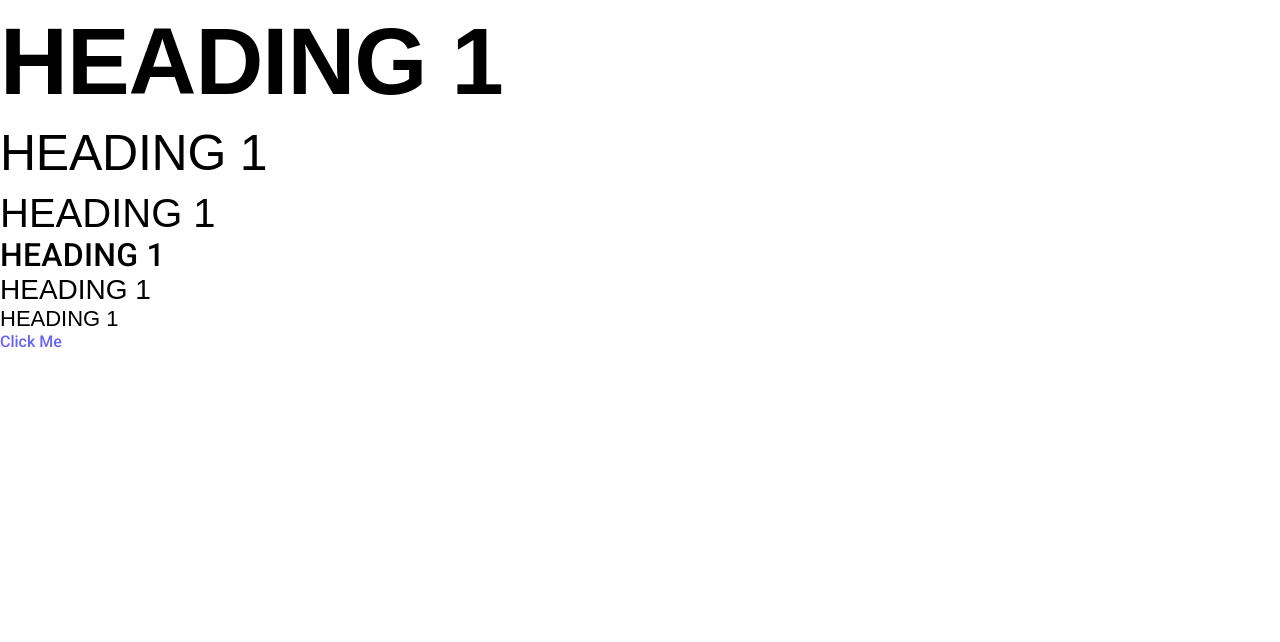
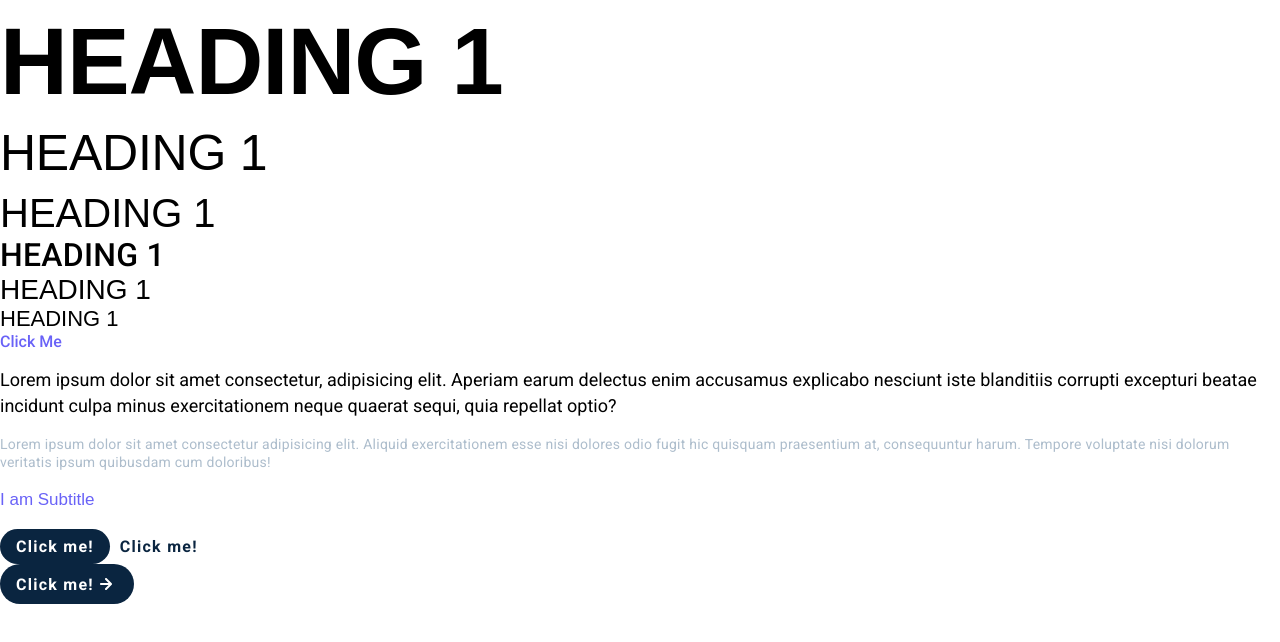
Before and after one commit to saurabhalagdeve/Swipe-Mega-Project, a plain HTML site: page index.html in a window 1280 px wide. Drawn offline with Linux system fonts and the light colour scheme; a web font is replaced by a local one.

Commit message:
creating all basic components of website

```diff
--- a/index.css
+++ b/index.css
@@ -12,6 +12,13 @@
   --h4-size: 32px;
   --h5-size: 28px;
   --h6-size: 22px;
+  --subtitle-size: 17px;
+  --subtitle-height: 26px;
+  --p-size: 18px;
+  --p-height: 26px;
+  --secondary-text-size: 14px;
+  --secondary-text-height: 18px;
+  --button-size: 16px;
   /*SPACING*/
   --spacing-sm: 8px;
   --spacing-md: 16px;
@@ -22,6 +29,7 @@
   --purple-2: #7000ff;
   --blue-1: #00d4ff;
   --primary-accent: #0a2540;
+  --primary-button-hover: #6d7a88;
   --bg-white: #fff;
   --bg-light: #f7f9fc;
 }
@@ -98,3 +106,81 @@ a {
 a:hover {
   color: var(--primary-accent);
 }
+
+p {
+  font-size: var(--p-size);
+  line-height: var(--p-height);
+  font-weight: 400;
+  margin: var(--spacing-md) 0;
+}
+
+.subtitle {
+  color: var(--purple-1);
+  font-family: var(--heading-font);
+  font-weight: 500;
+  font-size: var(--subtitle-size);
+  line-height: var(--subtitle-height);
+}
+
+.subtitle2 {
+  color: var(--blue-1);
+  font-family: var(--heading-font);
+  font-weight: 500;
+  font-size: var(--subtitle-size);
+  line-height: var(--subtitle-height);
+}
+
+.secondary-text {
+  font-size: var(--secondary-text-size);
+  line-height: var(--secondary-text-height);
+  color: var(--text-grey);
+  letter-spacing: 0.25px;
+}
+
+.primary-button {
+  font-family: var(--body-font);
+  font-size: var(--button-size);
+  letter-spacing: 1.25px;
+  font-weight: bold;
+  border-radius: 20px;
+  border: none;
+  background-color: var(--primary-accent);
+  color: var(--text-light);
+  padding: var(--spacing-sm) var(--spacing-md);
+  transition: all 0.15s ease;
+}
+
+.primary-button:hover {
+  background-color: var(--primary-button-hover);
+  cursor: pointer;
+}
+
+.secondary-button {
+  font-family: var(--body-font);
+  font-size: var(--button-size);
+  letter-spacing: 1.25px;
+  font-weight: bold;
+  border-radius: 20px;
+  border: none;
+  background-color: transparent;
+  color: var(--primary-accent);
+  transition: all 0.15s ease;
+}
+
+.secondary-button:hover {
+  opacity: 0.75;
+  cursor: pointer;
+}
+
+.with-icon {
+  display: flex;
+  justify-content: center;
+  align-items: center;
+}
+
+.with-icon > img {
+  transition: transform 0.25s ease;
+}
+.with-icon:hover > img {
+  transform: translateX(4px);
+}
--- a/index.html
+++ b/index.html
@@ -22,5 +22,26 @@
     <h5>HEADING 1</h5>
     <h6>HEADING 1</h6>
     <a href="#">Click Me</a>
+
+    <p>
+      Lorem ipsum dolor sit amet consectetur, adipisicing elit. Aperiam earum
+      delectus enim accusamus explicabo nesciunt iste blanditiis corrupti
+      excepturi beatae incidunt culpa minus exercitationem neque quaerat sequi,
+      quia repellat optio?
+    </p>
+    <p class="secondary-text">
+      Lorem ipsum dolor sit amet consectetur adipisicing elit. Aliquid
+      exercitationem esse nisi dolores odio fugit hic quisquam praesentium at,
+      consequuntur harum. Tempore voluptate nisi dolorum veritatis ipsum
+      quibusdam cum doloribus!
+    </p>
+    <p class="subtitle">I am Subtitle</p>
+
+    <button class="primary-button">Click me!</button>
+    <button class="secondary-button">Click me!</button>
+    <button class="primary-button with-icon">
+      Click me!
+      <img src="assets/arrow-right-light.svg" alt="" />
+    </button>
   </body>
 </html>
```
